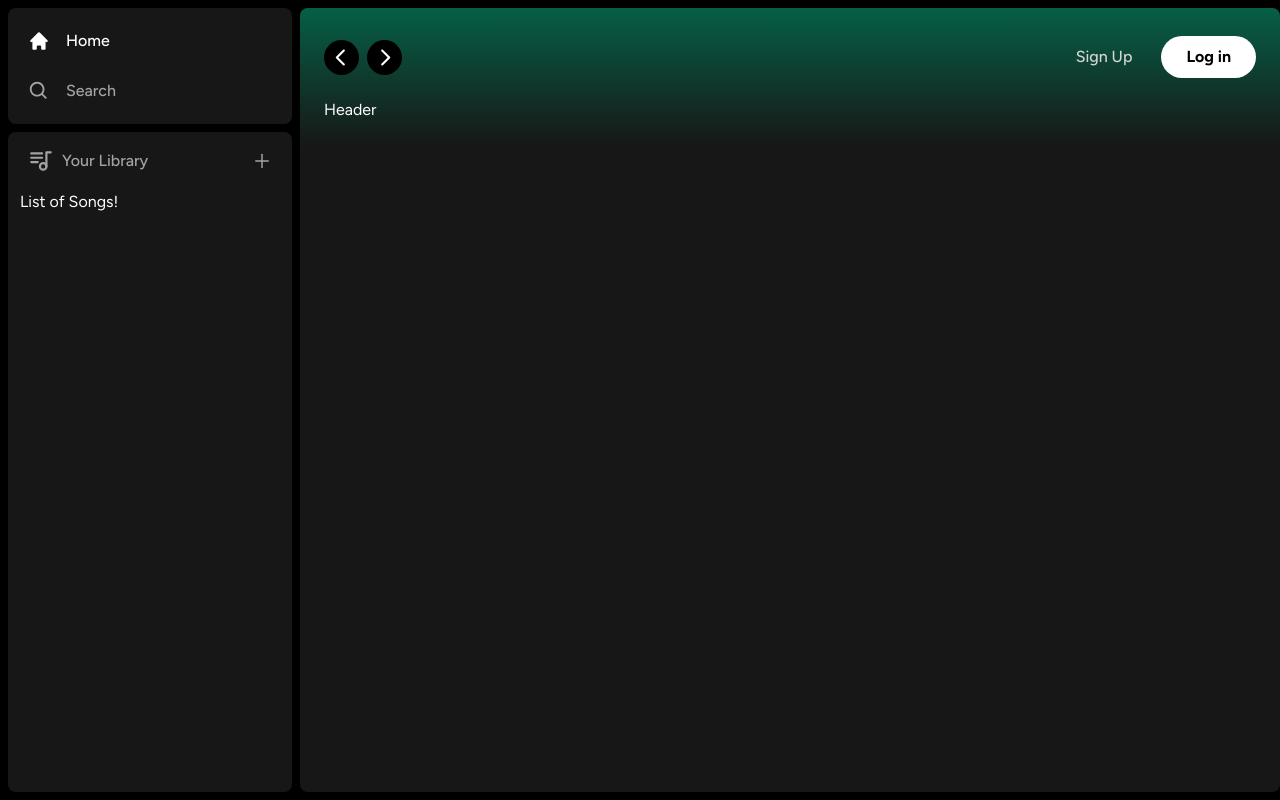
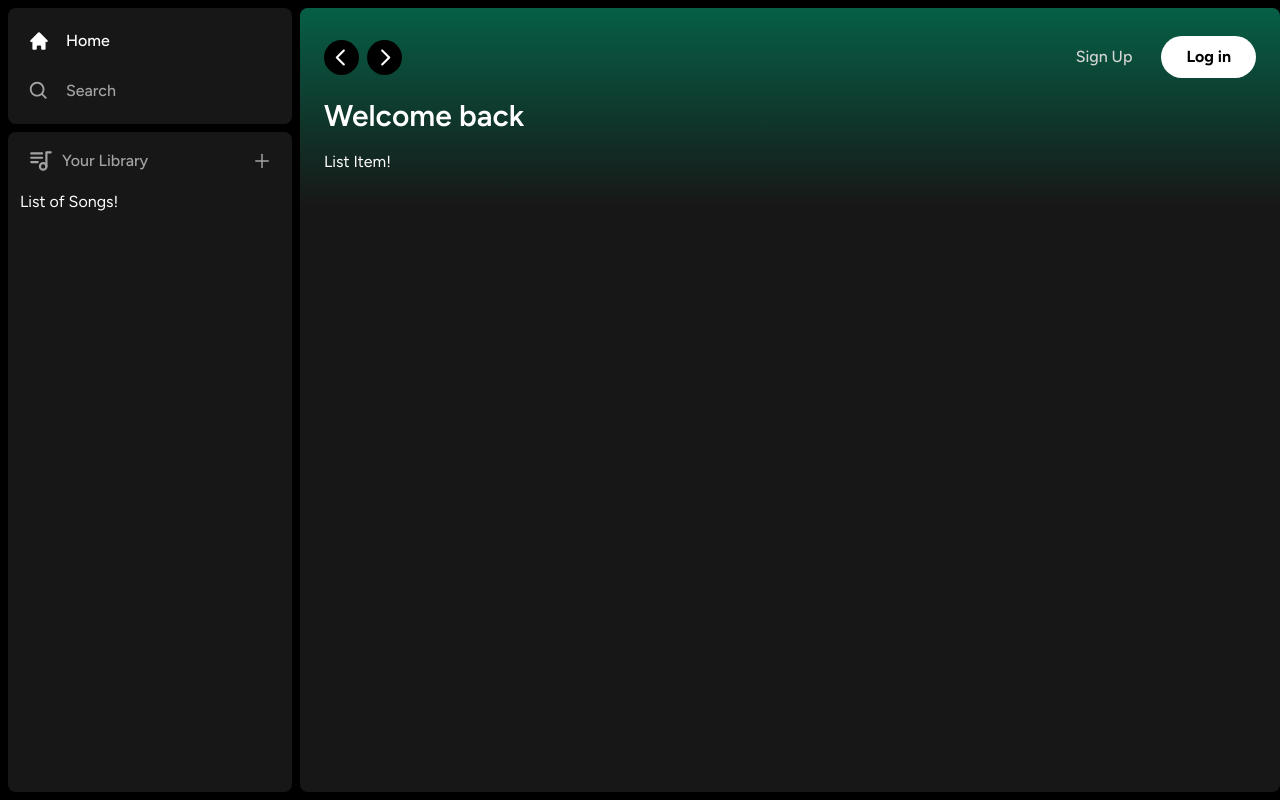
Before and after one commit to ahmetenesdur/spotify-clone, a Next.js app: page / in a window 1280 px wide. Built offline with nearby package versions, Linux system fonts and the light colour scheme.

Commit message:
ListItem Created

```diff
--- a/app/(site)/page.tsx
+++ b/app/(site)/page.tsx
@@ -1,9 +1,17 @@
 import Header from "@/components/Header";
+import ListItem from "@/components/ListItem";
 
 export default function Home() {
   return (
-    <div className="bg-neutral-900 rounded-lg h-full w-full overflow-hidden overflow-y-hidden">
-      <Header>Header</Header>
+    <div className="bg-neutral-900 rounded-lg h-full w-full overflow-hidden overflow-y-auto">
+      <Header>
+        <div className="mb-2">
+          <h1 className="text-white text-3xl font-semibold">Welcome back</h1>
+          <div className="grid grid-cols-1 sm:grid-cols-2 xl:grid-cols-3 2xl:grid-cols-4 gap-3 mt-4">
+            <ListItem />
+          </div>
+        </div>
+      </Header>
     </div>
   );
 }
--- /dev/null
+++ b/components/ListItem.tsx
@@ -0,0 +1,9 @@
+"use client";
+
+interface ListItemProps {}
+
+const ListItem: React.FC<ListItemProps> = ({}) => {
+  return <div>List Item!</div>;
+};
+
+export default ListItem;
```
